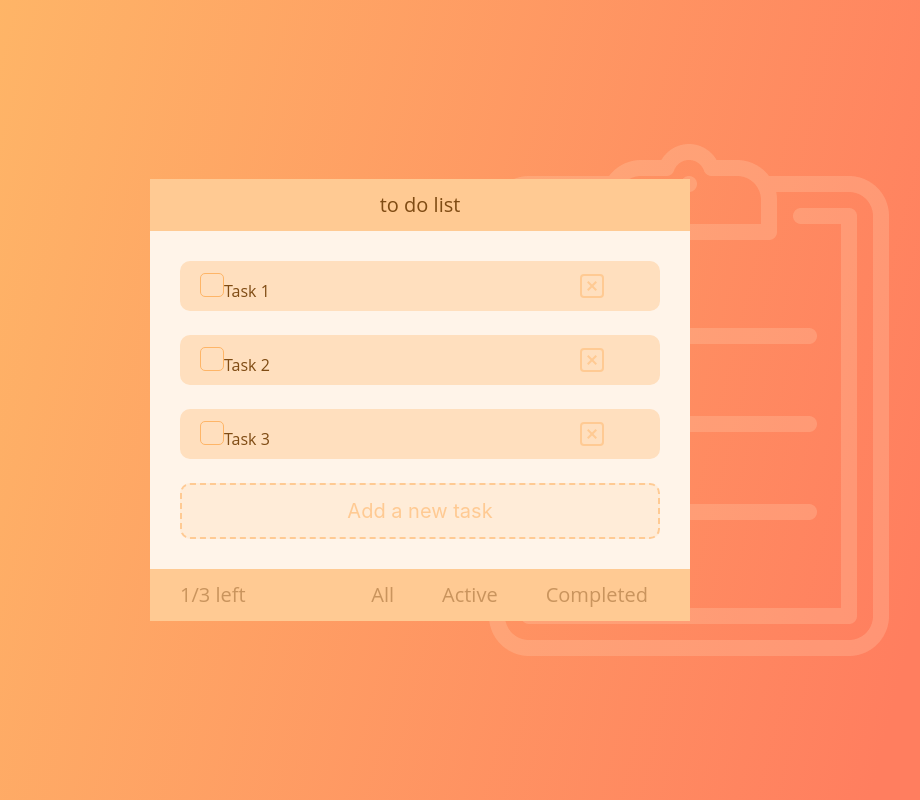
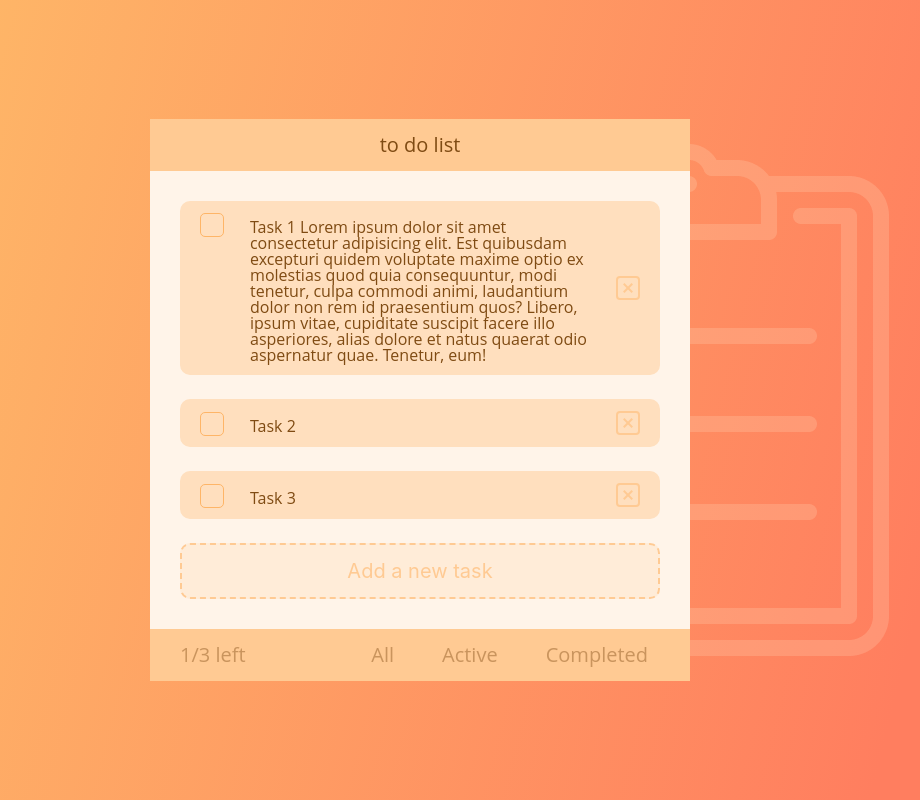
Before and after one commit to mklapshin/Vue, a Vue app: page / in a window 1280 px wide. Shown: the whole page, without its empty margins (220-1140 px from the left). Built offline with nearby package versions, Linux system fonts and the light colour scheme.

Commit message:
continue working on project todo

```diff
--- a/src/App.vue
+++ b/src/App.vue
@@ -15,7 +15,15 @@
                 <label class="task__label">
                   <input type="checkbox" class="task__input" />
                   <span class="task__fake"></span>
-                  <span class="task__text">Task 1</span>
+                  <div class="task__text">
+                    Task 1 Lorem ipsum dolor sit amet consectetur adipisicing
+                    elit. Est quibusdam excepturi quidem voluptate maxime optio
+                    ex molestias quod quia consequuntur, modi tenetur, culpa
+                    commodi animi, laudantium dolor non rem id praesentium quos?
+                    Libero, ipsum vitae, cupiditate suscipit facere illo
+                    asperiores, alias dolore et natus quaerat odio aspernatur
+                    quae. Tenetur, eum!
+                  </div>
                 </label>
                 <button class="task__btn" aria-label="remove-task"></button>
               </li>
@@ -23,7 +31,7 @@
                 <label class="task__label">
                   <input type="checkbox" class="task__input" />
                   <span class="task__fake"></span>
-                  <span class="task__text">Task 2</span>
+                  <div class="task__text">Task 2</div>
                 </label>
                 <button class="task__btn" aria-label="remove-task"></button>
               </li>
@@ -31,7 +39,7 @@
                 <label class="task__label">
                   <input type="checkbox" class="task__input" />
                   <span class="task__fake"></span>
-                  <span class="task__text">Task 3</span>
+                  <div class="task__text">Task 3</div>
                 </label>
                 <button class="task__btn" aria-label="remove-task"></button>
               </li>
@@ -139,10 +147,12 @@ export default {
               align-items: center;
               background: $karry;
               border-radius: 0.625rem;
+
               &__input {
                 display: none;
               }
               &__fake {
+                cursor: pointer;
                 display: inline-block;
                 width: 24px;
                 height: 24px;
@@ -150,6 +160,7 @@ export default {
                 border-radius: 5px;
                 position: relative;
                 &::before {
+                  cursor: pointer;
                   content: "";
                   position: absolute;
                   display: block;
@@ -168,11 +179,18 @@ export default {
               }
               .task__input:checked + .task__fake::before {
                 opacity: 1;
+                cursor: pointer;
+              }
+              &__label {
+                width: 400px;
               }
               &__text {
+                margin: -20px 0 0 50px;
+                width: 340px;
               }
               &__btn {
-                margin: 0 0 0 310px;
+                cursor: pointer;
+                margin: 0 0 0 20px;
                 justify-content: center;
                 align-items: center;
                 width: 1.5rem;
```
Also changed, not shown: src/assets/fonts/Inter-Regular.woff2 (added), src/assets/fonts/OpenSans-SemiBold.woff2 (added).
